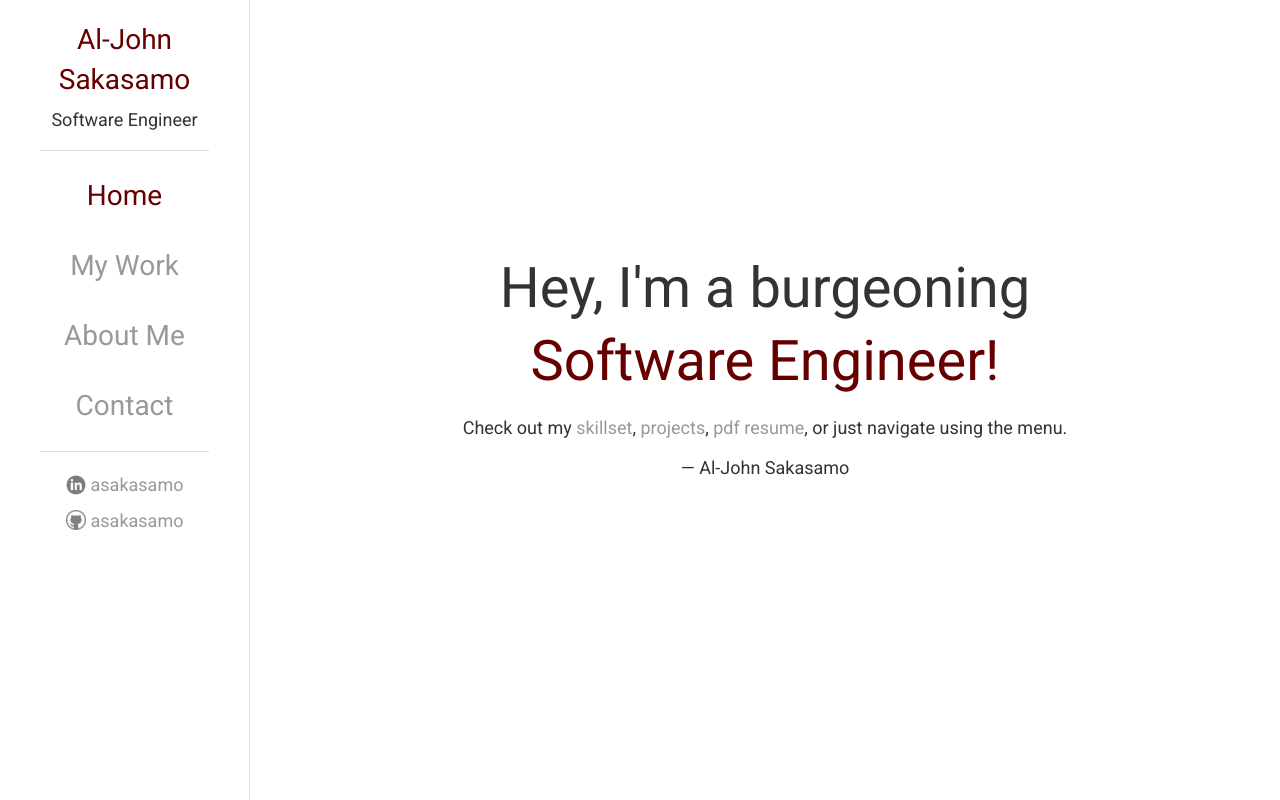
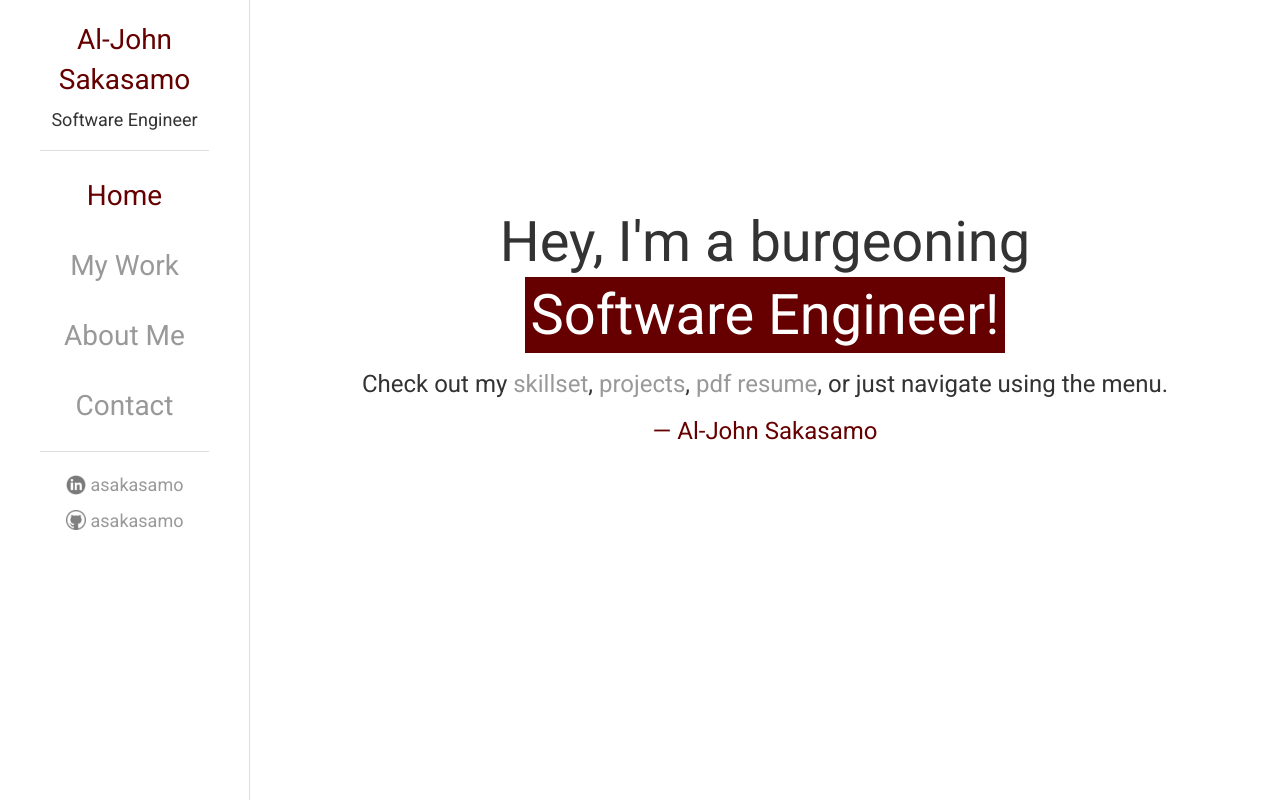
Before and after one commit to asakasamo/al-john.me, a Vue app: page / in a window 1280 px wide. Built offline with nearby package versions, Linux system fonts and the light colour scheme.

Commit message:
Change home page styling

```diff
--- a/src/App.vue
+++ b/src/App.vue
@@ -23,6 +23,7 @@
 
 .main-content {
    margin-left: 250px;
+   margin-bottom: 100px;
 }
 
 @media (max-width: 990px) {
--- a/src/views/Home.vue
+++ b/src/views/Home.vue
@@ -1,25 +1,27 @@
 <template>
    <div id="home">
+      <div class="intro">
          <h1 class="grabber">Hey, I'm a burgeoning
             <br>
             <span class="highlight">Software Engineer!</span>
          </h1>
 
-      <h4>Check out my
+         <h3>Check out my
             <a href="#">skillset</a>,
             <a href="#">projects</a>,
             <a href="#">pdf resume</a>,
             or just navigate using the menu.
-      </h4>
+         </h3>
 
-      <h4 class="mt-5">&mdash; Al-John Sakasamo</h4>
+         <h3 class="highlight mt-5">&mdash; Al-John Sakasamo</h3>
+      </div>
    </div>
 </template>
 
 <style lang="scss" scoped>
 #home {
    text-align: center;
-   min-height: 90vh;
+   min-height: 80vh;
    display: flex;
    flex-direction: column;
    justify-content: center;
@@ -30,4 +32,10 @@
    font-size: 4em;
    line-height: 1.3;
 }
+
+span.highlight {
+   background-color: #660000;
+   color: white;
+   padding: 5px;
+}
 </style>
```
Lines whose indentation alone changed are shown as unchanged.
